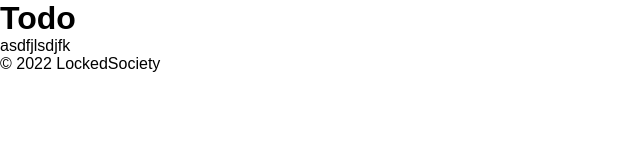
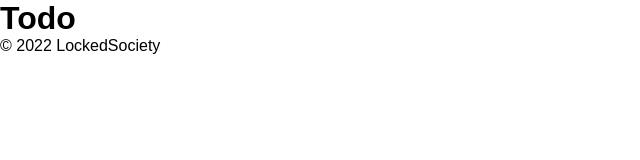
Before and after one commit to lockedsociety/todo-app, a plain HTML site: page index.html in a window 1280 px wide. Shown: the whole page, without its empty margins (0-640 px from the left). Drawn offline with Linux system fonts and the light colour scheme.

Commit message:
Revert "Update index.html"
Previous rollback was incorrect

This reverts commit 290aa19e9b0c19c40162a41409d3688a6902f05c.

```diff
--- a/index.html
+++ b/index.html
@@ -11,7 +11,6 @@
   <header class="header">
     <h1 class="header__title">Todo</h1>
   </header>
-  <p>asdfjlsdjfk</p>
   <footer class="footer">
       <p class="footer__copy">&copy; 2022 LockedSociety</p>
   </footer>
```
